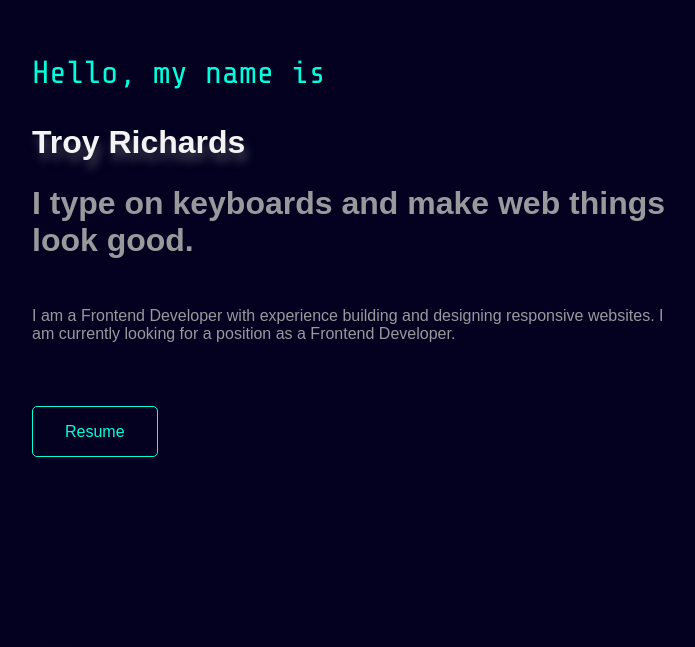
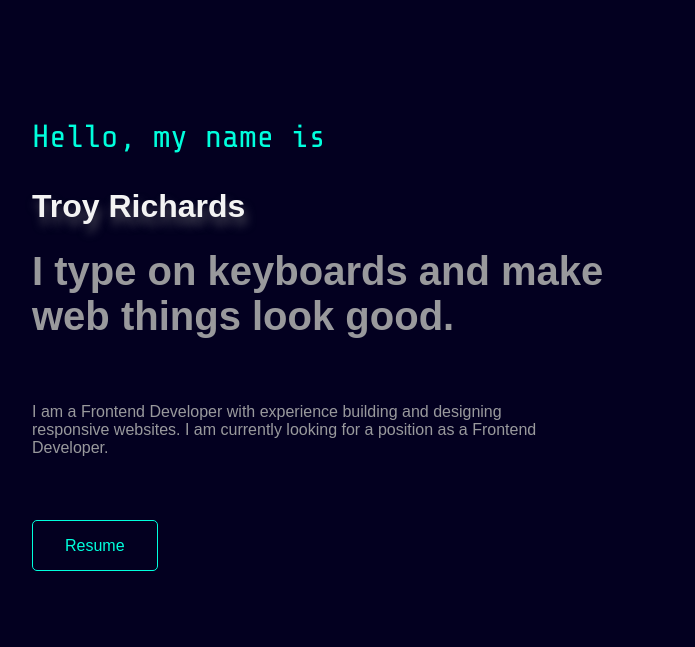
Before and after one commit to TroyRichardsDA/Portfolio-React-Revamp, a React (Create React App) app: page / in a window 1280 px wide. Shown: the part 153-800 px from the top of the page, without its empty margins (288-983 px from the left). Built offline with nearby package versions, Linux system fonts and the light colour scheme.

Commit message:
Hero Tablet Complete/ Starting Skills Tablet

```diff
--- a/src/Components/Header.js
+++ b/src/Components/Header.js
@@ -9,7 +9,7 @@ export function Header() {
                 <h2 className="name">
                     <span>T</span>roy <span>R</span>ichards
                 </h2>
-                <h1> I type on keyboards and make web things look good.</h1>
+                <h1 className='hero-header'> I type on keyboards and make web things look good.</h1>
                 <p className='hero-desc'>
                     I am a Frontend Developer with experience building and designing responsive websites.
                     I am currently looking for a position as a Frontend Developer.
--- a/src/index.css
+++ b/src/index.css
@@ -102,7 +102,7 @@ nav {
 
 /*======================
 
----Header
+---Hero
 
 =======================*/
 
@@ -128,7 +128,7 @@ header {
 }
 
 
-.header-content h1 {
+.hero-header {
   font-size: 2rem;
   margin-top: .5rem;
   animation: load 3s ease forwards;
@@ -564,25 +564,33 @@ Tablet
 
   /*====================
 
-  Tablet: Header
+  Tablet: Hero
 
   ===================*/
 
   header {
-    padding-top: 9rem;
+    margin-top: 4rem;
   }
 
-  .page-title {
-    font-size: 2rem;
+  .greeting {
+    font-size: 1rem;
   }
 
   .name {
-    font-size: 1.7rem;
+    font-size: 3rem;
   }
 
-  .greeting {
-    font-size: 1.9rem;
+  .hero-header {
+    font-size: 2.5rem;
   }
+
+  .hero-desc {
+    max-width: 540px;
+    margin-top: 3rem;
+  }
+
+
+
 
   /*=====================
 
```
